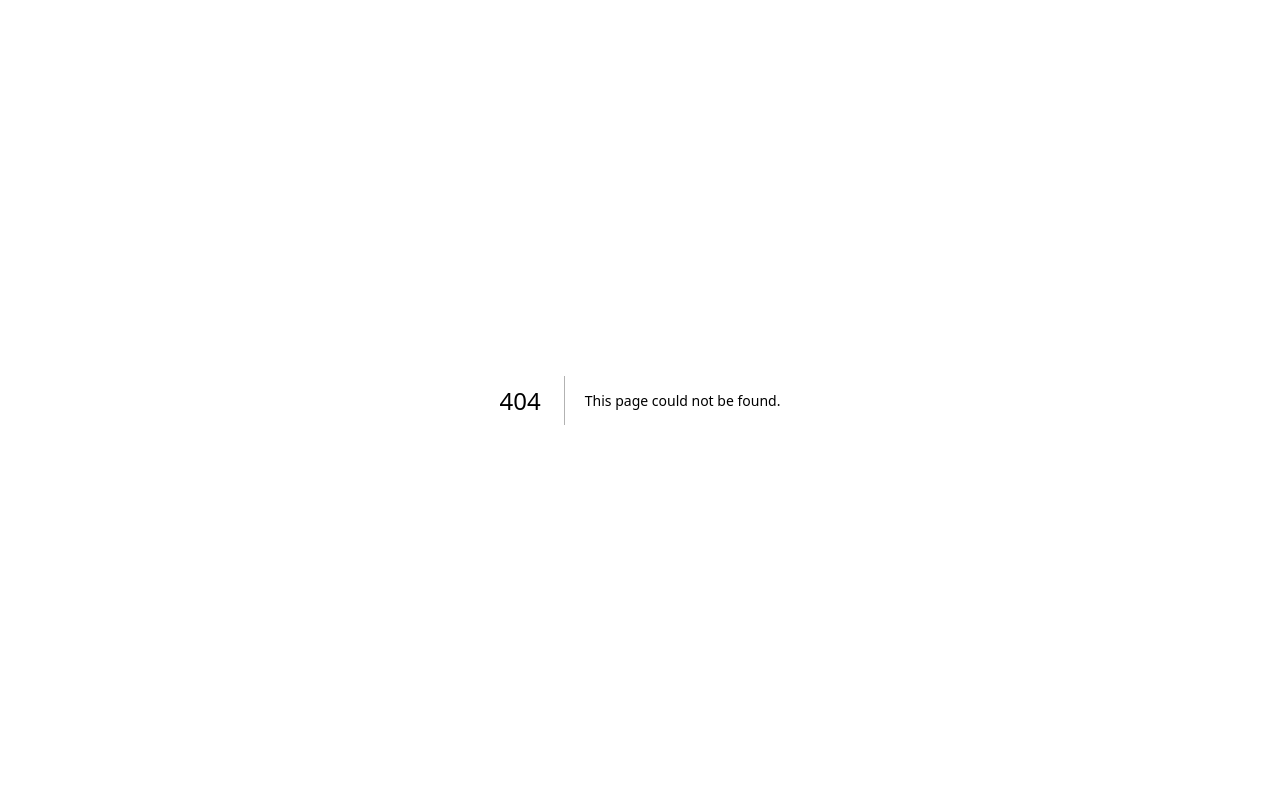
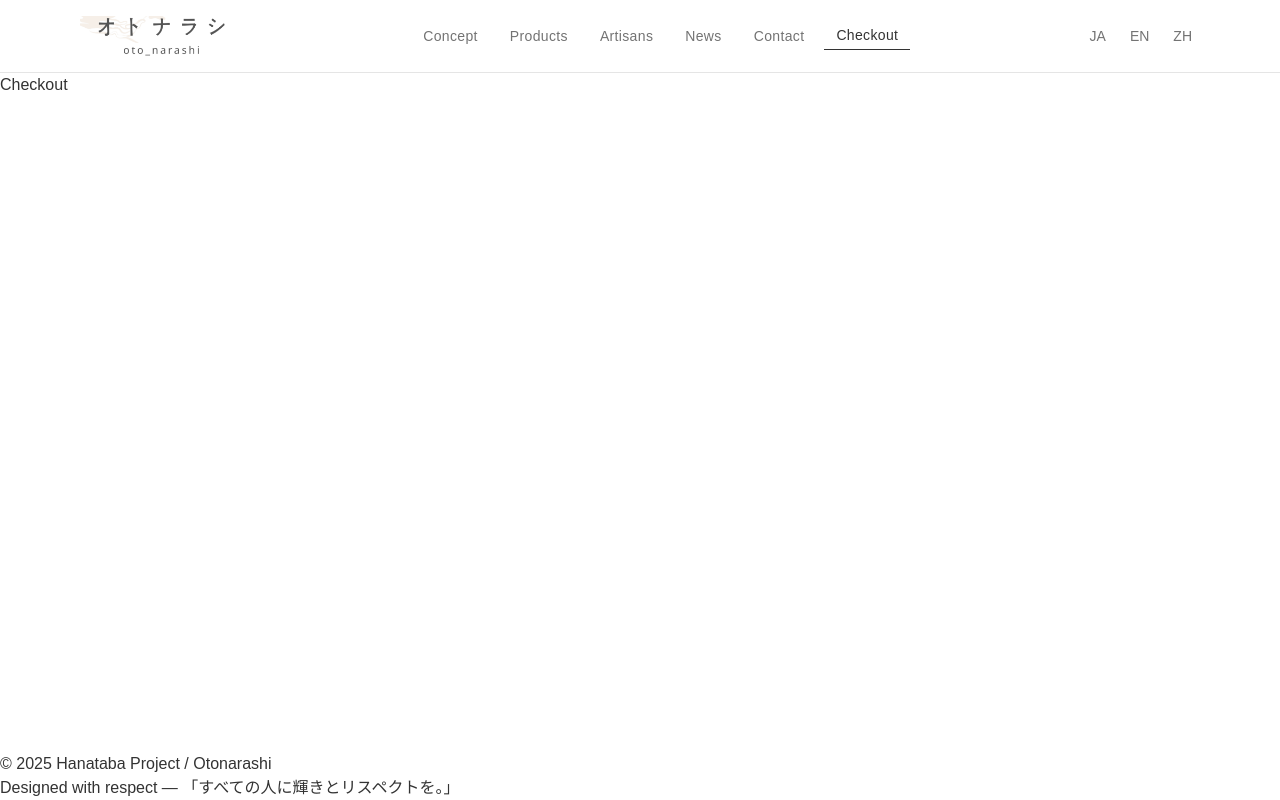
Before and after one commit to esnir74/otonarashi-ec, a Next.js app: page /en/checkout in a window 1280 px wide. Before the commit this address had no page. Built offline with nearby package versions, Linux system fonts and the light colour scheme.

Commit message:
チェックアウトページの作成

```diff
--- a/src/app/[lang]/(dynamic)/cart/page.tsx
+++ b/src/app/[lang]/(dynamic)/checkout/page.tsx
@@ -2,16 +2,15 @@
 import { type Locale } from "@/i18n/locales";
 import { createPageMetadata } from "@/lib/metadata";
 import { Metadata } from "next";
-import Image from "next/image";
 
 type Props = { params: Promise<{ lang: Locale }> };
 
 export async function generateMetadata({ params }: Props): Promise<Metadata> {
   const { lang } = await params;
-  return createPageMetadata(lang, "cart", "cart");
+  return createPageMetadata(lang, "checkout", "checkout");
 }
 
-export default async function CartPage({
+export default async function CheckoutPage({
   searchParams,
 }: {
   searchParams: Promise<{ canceled?: string }>;
@@ -66,24 +65,6 @@ export default async function CartPage({
           </section>
         </form>
       </main>
-
-      <footer>
-        <a
-          href="https://nextjs.org/learn"
-          target="_blank"
-          rel="noopener noreferrer"
-        >
-          <Image
-            aria-hidden
-            src="/file.svg"
-            alt="File icon"
-            width={16}
-            height={16}
-          />
-          Learn
-        </a>
-        {/* ... 省略 ... */}
-      </footer>
     </div>
   );
 }
--- a/src/components/layout/Header.tsx
+++ b/src/components/layout/Header.tsx
@@ -56,7 +56,7 @@ export default function Header() {
           <NavLink href={`${base}/artisans`}>{tNav("artisans")}</NavLink>
           <NavLink href={`${base}/news`}>{tNav("news")}</NavLink>
           <NavLink href={`${base}/contact`}>{tNav("contact")}</NavLink>
-          <NavLink href={`${base}/cart`}>{tNav("cart")}</NavLink>
+          <NavLink href={`${base}/checkout`}>{tNav("checkout")}</NavLink>
         </nav>
 
         {/* === 言語切り替え === */}
--- a/src/messages/en.json
+++ b/src/messages/en.json
@@ -9,7 +9,7 @@
     "artisans": "Artisans",
     "news": "News",
     "contact": "Contact",
-    "cart": "Cart"
+    "checkout": "Checkout"
   },
   "seo": {
     "siteName": "Otonarashi",
@@ -33,13 +33,13 @@
       "title": "{name} – Otonarashi",
       "description": "{name} | Material: {material}. One-of-a-kind upcycled kimono piece, carefully handcrafted."
     },
-    "cart": {
-      "title": "Cart – Otonarashi",
-      "description": "Otonarashi's cart page. Review your shopping and proceed to payment."
-    },
     "contact": {
       "title": "Contact – Otonarashi",
       "description": "Contact Otonarashi for inquiries about business, press, or purchases. We're here to help."
+    },
+    "checkout": {
+      "title": "Checkout – Otonarashi",
+      "description": "Otonarashi's purchase page. Please review your order details and proceed to payment."
     },
     "success": {
       "title": "Thank you for your purchase – Otonarashi",
--- a/src/messages/ja.json
+++ b/src/messages/ja.json
@@ -9,7 +9,7 @@
     "artisans": "職人",
     "news": "お知らせ",
     "contact": "お問い合わせ",
-    "cart": "カート"
+    "checkout": "決済"
   },
   "seo": {
     "siteName": "オトナラシ",
@@ -33,13 +33,13 @@
       "title": "{name} – オトナラシ",
       "description": "{name}｜素材: {material}｜一点ものの着物アップサイクル。丁寧な手仕事の質感をオンラインで。"
     },
-    "cart": {
-      "title": "カート – オトナラシ",
-      "description": "オトナラシのカートページ。お買い物の確認とお支払い手続きへ進みます。"
-    },
     "contact": {
       "title": "お問い合わせ – オトナラシ",
       "description": "オトナラシへのお問い合わせ。取引、取材、購入相談など、お気軽にご連絡ください。"
+    },
+    "checkout": {
+      "title": "決済 – オトナラシ",
+      "description": "オトナラシの決済ページ。ご注文内容をご確認の上、お支払いへお進みください。"
     },
     "success": {
       "title": "ご購入ありがとうございました – オトナラシ",
--- a/src/messages/zh.json
+++ b/src/messages/zh.json
@@ -9,7 +9,7 @@
     "artisans": "匠人",
     "news": "公告",
     "contact": "联系",
-    "cart": "购物车"
+    "checkout": "结账"
   },
   "seo": {
     "siteName": "Otonarashi",
@@ -33,13 +33,13 @@
       "title": "{name} – Otonarashi",
       "description": "{name}｜材质: {material}。独一无二的和服再造作品，手工匠心打造。"
     },
-    "cart": {
-      "title": "购物车 – Otonarashi",
-      "description": "Otonarashi 的购物车页面。确认您的购物信息并继续付款。"
-    },
     "contact": {
       "title": "联系我们 – Otonarashi",
       "description": "联系 Otonarashi 咨询业务、媒体或购买事宜。我们随时为您服务。"
+    },
+    "checkout": {
+      "title": "结账 – Otonarashi",
+      "description": "Otonarashi 的购买页面。请核对您的订单详情并继续付款。"
     },
     "success": {
       "title": "感谢您的购买 – Otonarashi",
```
Also changed, not shown: 1 other file (tests, documents, lock files or other folders).
